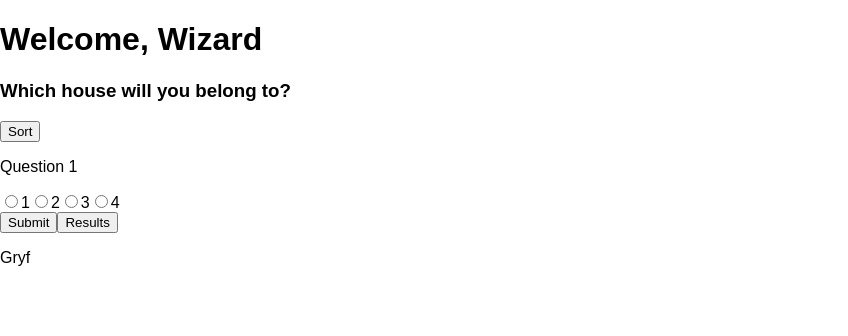
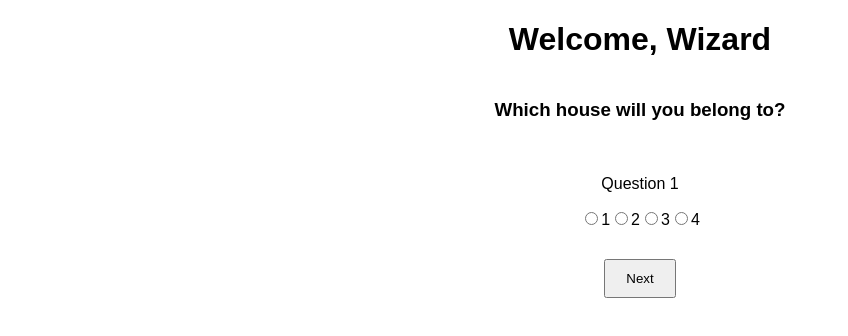
Before and after one commit to bloominstituteoftechnology/React-Sorting-Hat, a React (Create React App) app in the folder react-sorting-hat/: page / in a window 1280 px wide. Both pictures are taken after a click on the button "Sort". Shown: the top 336 px of the page, without its empty margins (0-848 px from the left). Built offline with nearby package versions, Linux system fonts and the light colour scheme; the HTML template or start-up script is replaced by a standard one.

Commit message:
hide certain components depending on state of application

```diff
--- a/react-sorting-hat/src/App.css
+++ b/react-sorting-hat/src/App.css
@@ -1,28 +1,13 @@
-.App {
-  text-align: center;
+*{
+  box-sizing: border-box;
 }
 
-.App-logo {
-  animation: App-logo-spin infinite 20s linear;
-  height: 80px;
+html, body {
+  height: 100%;
 }
 
-.App-header {
-  background-color: #222;
-  height: 150px;
-  padding: 20px;
-  color: white;
+.container {
+  width: 100%;
+  max-width: 720px;
+  margin: 0 auto;
 }
-
-.App-title {
-  font-size: 1.5em;
-}
-
-.App-intro {
-  font-size: large;
-}
-
-@keyframes App-logo-spin {
-  from { transform: rotate(0deg); }
-  to { transform: rotate(360deg); }
-}
--- a/react-sorting-hat/src/App.js
+++ b/react-sorting-hat/src/App.js
@@ -45,8 +45,8 @@ class App extends Component {
 	render() {
 		return (
 			<div className="container">
-				<Title name={this.state.name} startQuiz={this.startQuiz} />
-				<Questions currentQuestion = {this.state.currentQuestion} nextQuestion={this.nextQuestion} currentAnswer={this.currentAnswer} displayResult={this.displayResult} />
+				<Title name={this.state.name} startQuiz={this.startQuiz} started={this.state.started} />
+				<Questions started={this.state.started} currentQuestion = {this.state.currentQuestion} nextQuestion={this.nextQuestion} currentAnswer={this.currentAnswer} displayResult={this.displayResult} completed={this.state.completed} />
 				<Results canShow={this.state.showResult} result={this.state.result} />
 			</div>
 		);
--- a/react-sorting-hat/src/Components/Question.js
+++ b/react-sorting-hat/src/Components/Question.js
@@ -5,7 +5,8 @@ let questionBank = ['Question 1', 'Question 2', 'Question 3', 'Question 4', 'Que
 
 const Question = (props) => {
     return (
-        <form>
+        <form className="question">
+            <div className={`questionContainer ${props.completed ? 'hidden' : ''}`}>
                 <p>{questionBank[props.currentQuestion]}</p>
                 <div onChange={props.currentAnswer} >
                     <input type="radio" id="answer1" name="answer" value="1" />
@@ -17,9 +18,10 @@ const Question = (props) => {
                     <input type="radio" id="answer4" name="answer" value="4" />
                         <label htmlFor="answer4">4</label>
                 </div>
-            <div>
-                <button onClick={props.nextQuestion} type="submit">Submit</button>
-                <button onClick={props.displayResult} type="button">Results</button>
+            </div>
+            <div className="buttons">
+                <button onClick={props.nextQuestion} type="submit" className={`${props.completed ? 'hidden' : ''}`}>Next</button>
+                <button onClick={props.displayResult} type="button" className={`${!props.completed ? 'hidden' : ''}`}>Results</button>
             </div>
         </form>
     )
--- a/react-sorting-hat/src/Components/Questions.js
+++ b/react-sorting-hat/src/Components/Questions.js
@@ -4,8 +4,8 @@ import Question from './Question';
 
 const Questions = (props) => {
     return (
-        <div className="questionsContainer">
-            <Question currentQuestion={props.currentQuestion} nextQuestion={props.nextQuestion} currentAnswer={props.currentAnswer} displayResult={props.displayResult} />
+        <div className={`questionsContainer ${props.started ? 'visible' : '' }`}>
+            <Question currentQuestion={props.currentQuestion} nextQuestion={props.nextQuestion} currentAnswer={props.currentAnswer} displayResult={props.displayResult} completed={props.completed} />
         </div>
     )
 }
--- a/react-sorting-hat/src/Components/Results.js
+++ b/react-sorting-hat/src/Components/Results.js
@@ -21,7 +21,7 @@ const Results = (props) => {
         house = 3;
     }
     return(
-        <div className={`results ${props.canShow ? 'show' : ''}`}>
+        <div className={`results ${props.canShow ? 'visible' : ''}`}>
             <p>{houses[house].name}</p>
         </div>
     )
--- a/react-sorting-hat/src/Components/Title.js
+++ b/react-sorting-hat/src/Components/Title.js
@@ -6,7 +6,7 @@ const Title = (props) => {
     <div className="title">
         <h1> Welcome, {props.name} </h1>
         <h3> Which house will you belong to? </h3>
-        <button onClick={props.startQuiz}> Sort </button>
+        <button onClick={props.startQuiz} className={`${props.started ? 'hidden' : ''}`}> Sort </button>
     </div>
     )
 }
--- a/react-sorting-hat/src/Components/styles.css
+++ b/react-sorting-hat/src/Components/styles.css
@@ -0,0 +1,68 @@
+.title {
+    display: flex;
+    justify-content: center;
+    flex-wrap: wrap;
+}
+
+.title h1{
+    width: 100%;
+    display:flex;
+    justify-content: center;
+}
+
+.title h3{
+    width: 100%;
+    display:flex;
+    justify-content: center;
+}
+
+.title button {
+    padding: 10px 30px;
+    font-size: 24px;
+}
+
+.questionsContainer {
+    display: none;
+}
+
+.questionsContainer .question {
+    margin: 20px 0;
+    display: flex;
+    justify-content: center;
+    flex-wrap: wrap;
+}
+
+.questionContainer {
+    width: 100%;
+    display: flex;
+    justify-content: center;
+    flex-wrap: wrap;
+}
+
+.questionContainer p{
+    width: 100%;
+    display: flex;
+    justify-content: center;
+}
+
+.questionsContainer .buttons {
+    margin: 20px 0;
+}
+
+.questionsContainer button {
+    padding: 10px 20px;
+    margin: 10px 10px
+}
+
+.results {
+    display: none;
+}
+
+.visible {
+    display: flex;
+    justify-content: center;
+}
+
+.hidden {
+    display: none;
+}
```
Lines whose indentation alone changed are shown as unchanged.
